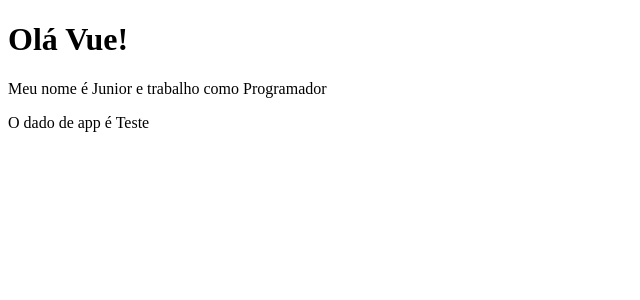
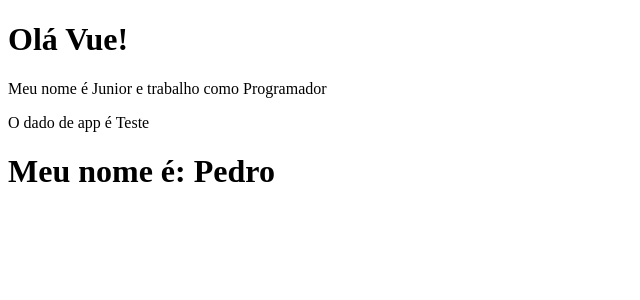
Before and after one commit to valberjr/hora-de-codar-vue-3, a Vue app in the folder 2-instalacao-cli/: page / in a window 1280 px wide. Shown: the top 300 px of the page, without its empty margins (0-640 px from the left). Built offline with nearby package versions, Linux system fonts and the light colour scheme.

Commit message:
lifecycle hooks

```diff
--- a/2-instalacao-cli/src/App.vue
+++ b/2-instalacao-cli/src/App.vue
@@ -2,16 +2,19 @@
     <div>
         <PrimeiroComponente />
         <p>O dado de app é {{ testando }}</p>
+        <LifeCycle />
     </div>
 </template>
 
 <script>
 import PrimeiroComponente from './components/PrimeiroComponente.vue';
+import LifeCycle from './components/LifeCycle.vue';
 
 export default {
     name: 'App',
     components: {
         PrimeiroComponente,
+        LifeCycle,
     },
     data() {
         return {
--- /dev/null
+++ b/2-instalacao-cli/src/components/LifeCycle.vue
@@ -0,0 +1,24 @@
+<template>
+    <h1>Meu nome é: {{ nome }}</h1>
+</template>
+
+<script>
+export default {
+    name: 'LifeCycle',
+    data() {
+        return {
+            nome: 'Ainda não sei',
+        };
+    },
+    created() {
+        setTimeout(() => {
+            this.nome = 'Junior';
+        }, 1000);
+    },
+    mounted() {
+        setTimeout(() => {
+            this.nome = 'Pedro';
+        }, 2000);
+    },
+};
+</script>
```
